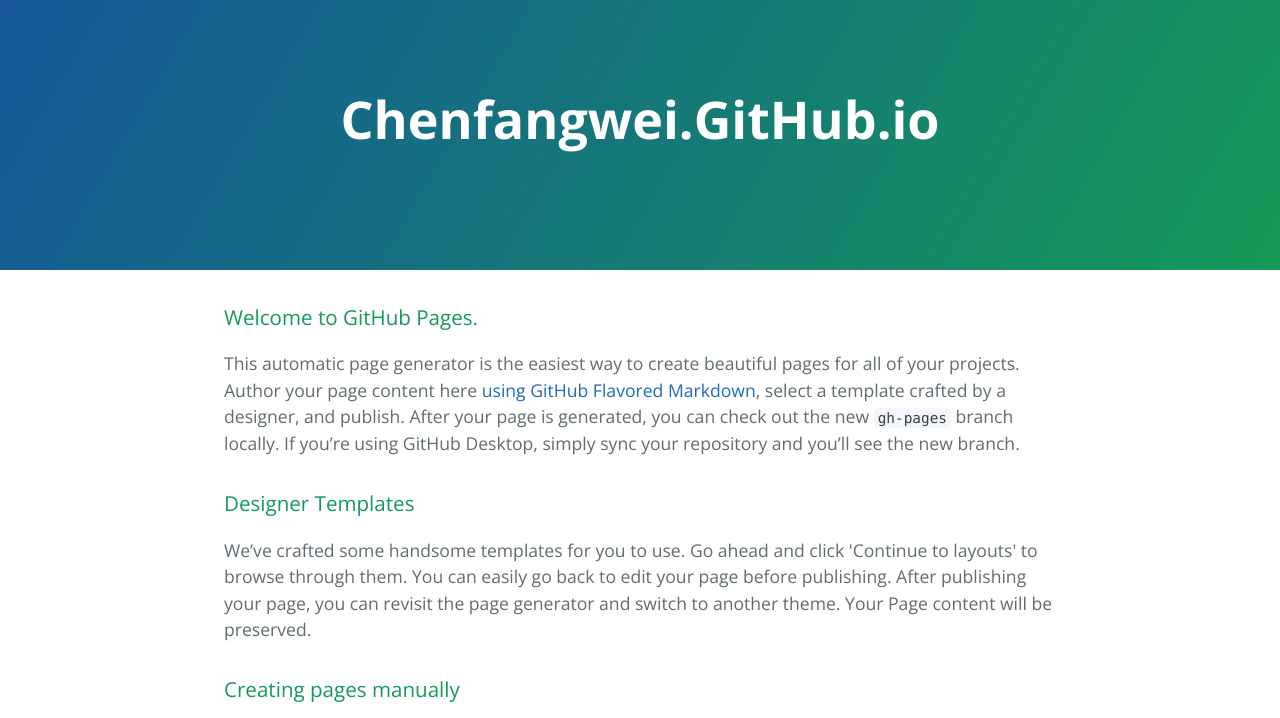
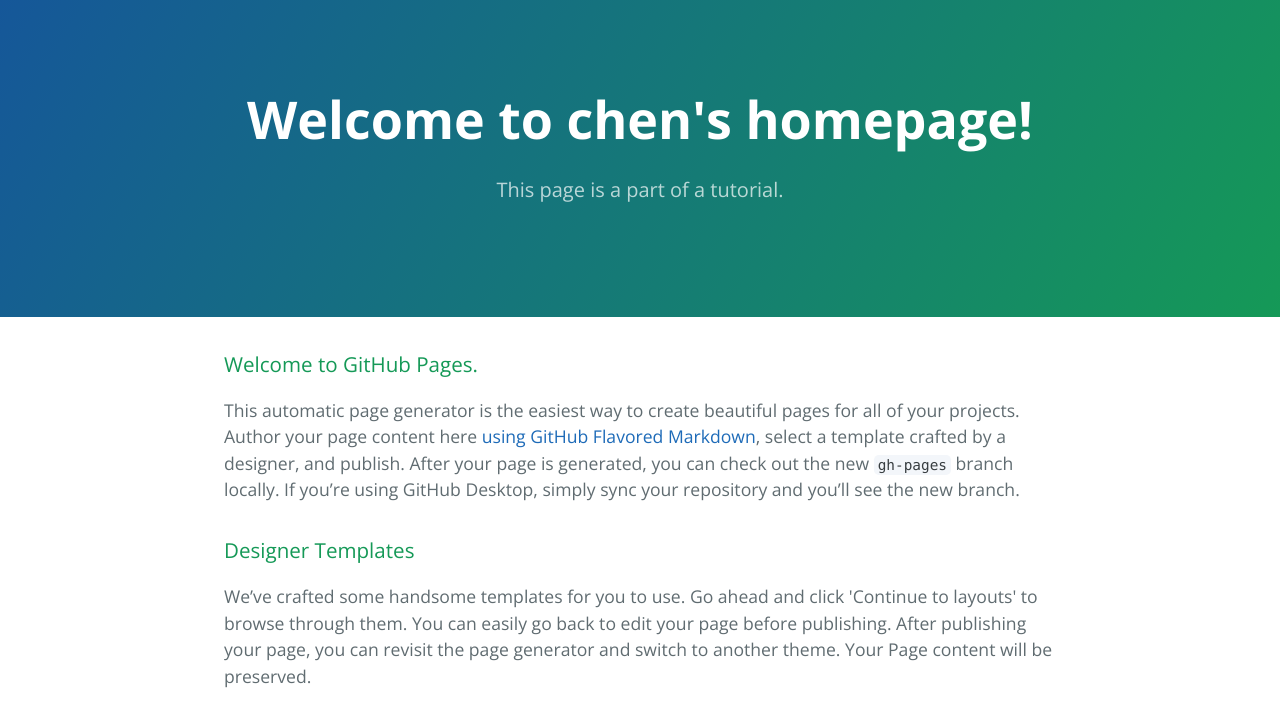
Before and after one commit to ChenFangwei/chenfangwei.github.io, a plain HTML site: page index.html in a window 1280 px wide. Shown: the top 718 px of the page. Drawn offline with nearby package versions, Linux system fonts and the light colour scheme.

Commit message:
add a friendlier title and tagline

```diff
--- a/index.html
+++ b/index.html
@@ -11,8 +11,8 @@
   </head>
   <body>
     <section class="page-header">
-      <h1 class="project-name">Chenfangwei.GitHub.io</h1>
-      <h2 class="project-tagline"></h2>
+      <h1 class="project-name">Welcome to chen's homepage!</h1>
+      <h2 class="project-tagline">This page is a part of a tutorial.</h2>
     </section>
 
     <section class="main-content">
```
